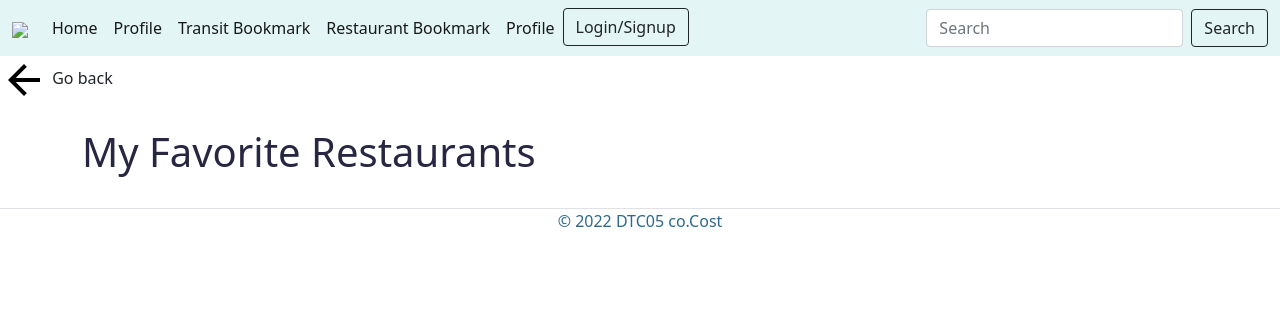
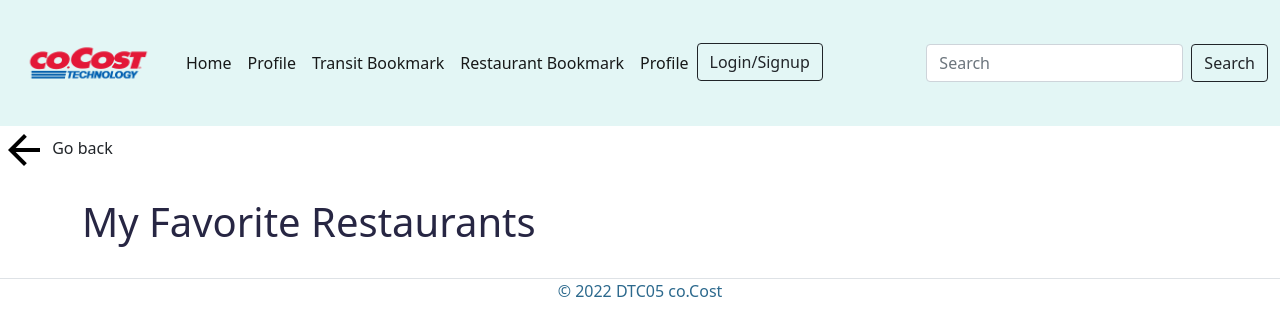
Before and after one commit to jyoonbcit/1800_202230_DTC05, a plain HTML site: page restaurants/restaurants_saved.html in a window 1280 px wide. Drawn offline with nearby package versions, Linux system fonts and the light colour scheme; no server answers.

Commit message:
fix logo path in restaurants_saved.html

```diff
--- a/restaurants/restaurants_saved.html
+++ b/restaurants/restaurants_saved.html
@@ -51,7 +51,7 @@
     <nav class="navbar navbar-expand-lg navbar-light">
         <div class="container-fluid">
             <a class="navbar-brand" href="#">
-                <img src="./images/Cocost_logo.png" height="100">
+                <img src="../images/Cocost_logo.png" height="100">
             </a>
             <button class="navbar-toggler" type="button" data-bs-toggle="collapse"
                 data-bs-target="#navbarSupportedContent" aria-controls="navbarSupportedContent" aria-expanded="false"
```
